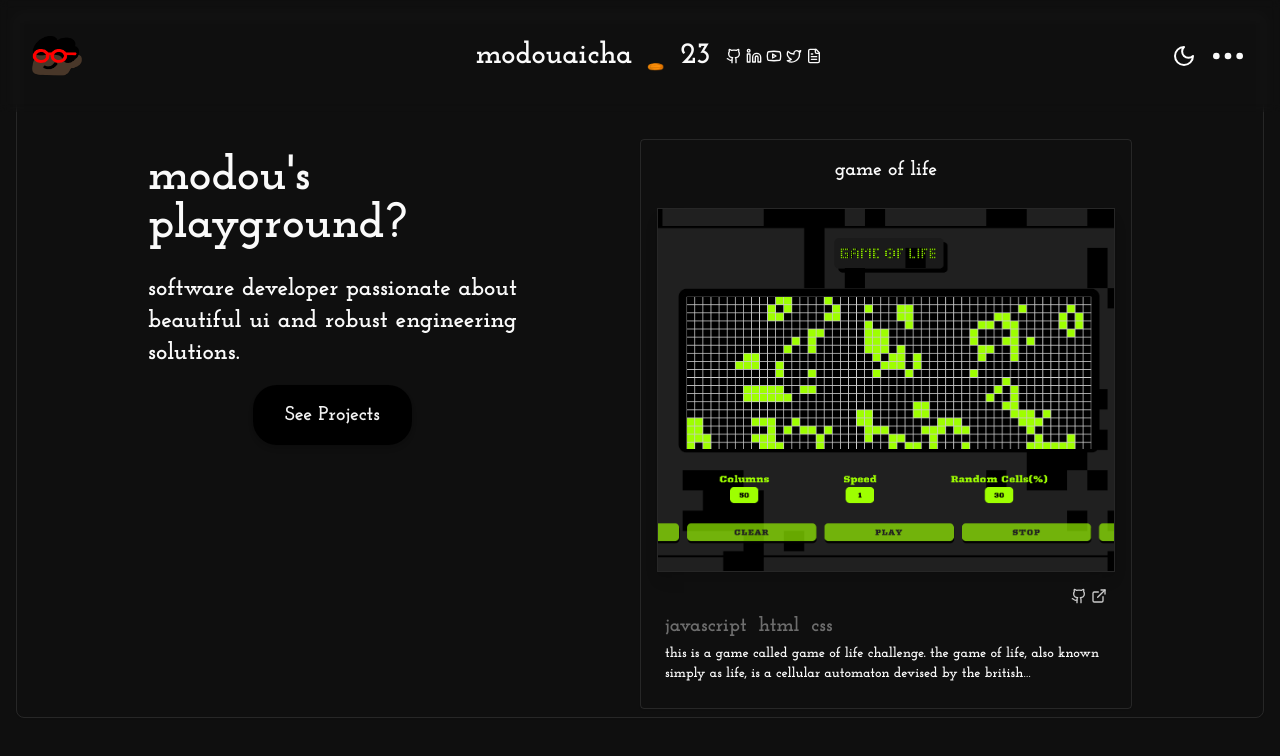
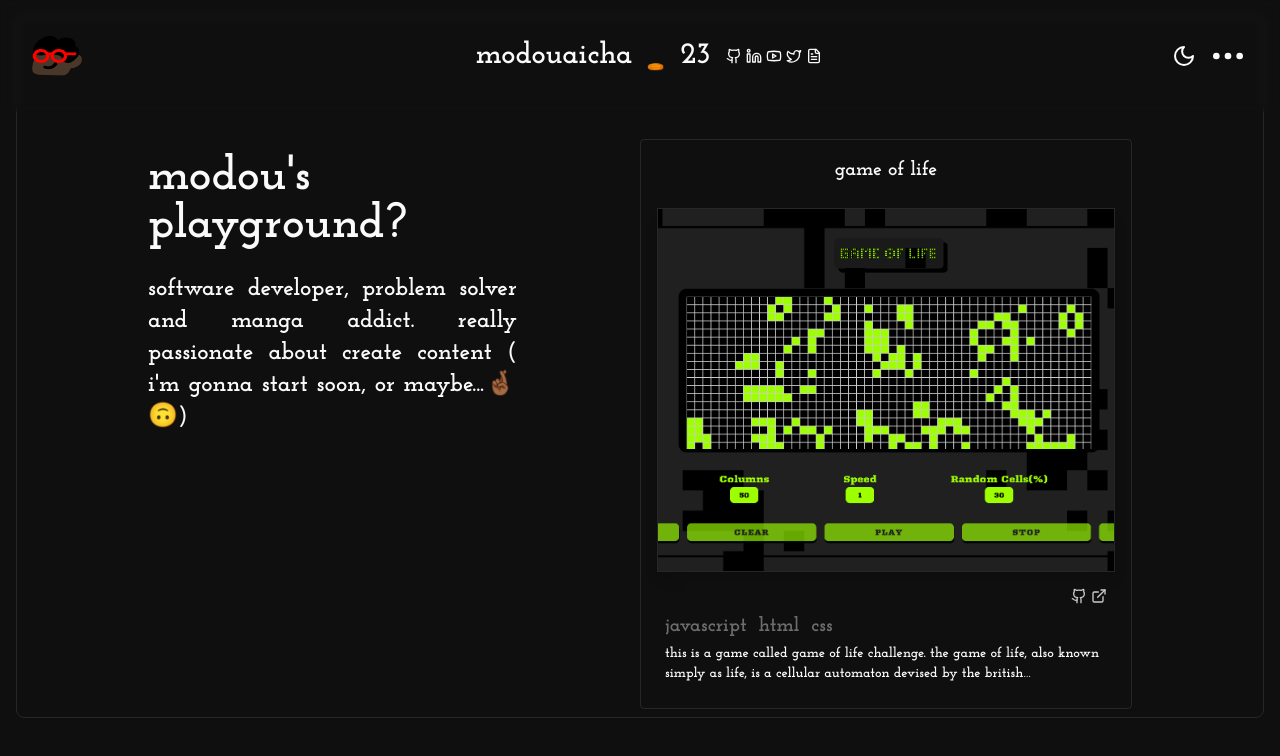
Before and after one commit to modouaicha023/modouaicha023, a Next.js app: page / in a window 1280 px wide. Shown: the top 756 px of the page. Built offline with nearby package versions, Linux system fonts and the light colour scheme.

Commit message:
update hero section text

```diff
--- a/src/components/HeroSection.jsx
+++ b/src/components/HeroSection.jsx
@@ -37,15 +37,16 @@ export default function HeroSection() {
               modou&apos;s playground?
             </h2>
             <div className="text-2xl text-center bkpgrid:text-justify  rounded-md ">
-              Software Developer passionate about beautiful UI and robust
-              engineering solutions.
+              software developer, problem solver and manga addict. really
+              passionate about create content ( i'm gonna start soon, or
+              maybe...🤞🏾🙃)
             </div>
           </div>
-          <Link href={"/projects"} className="flex items-center justify-center">
+          {/* <Link href={"/projects"} className="flex items-center justify-center">
             <button className=" w-full text-xl font-extrabold text-center cursor-pointer group relative  px-8 py-4 bg-black text-[#f1f1f1] rounded-3xl hover:bg-opacity-90 hover:text-opacity-80  transition  shadow-md ">
-              See Projects
+              Projects
             </button>
-          </Link>
+          </Link> */}
         </div>
 
         {currentProject && (
```
